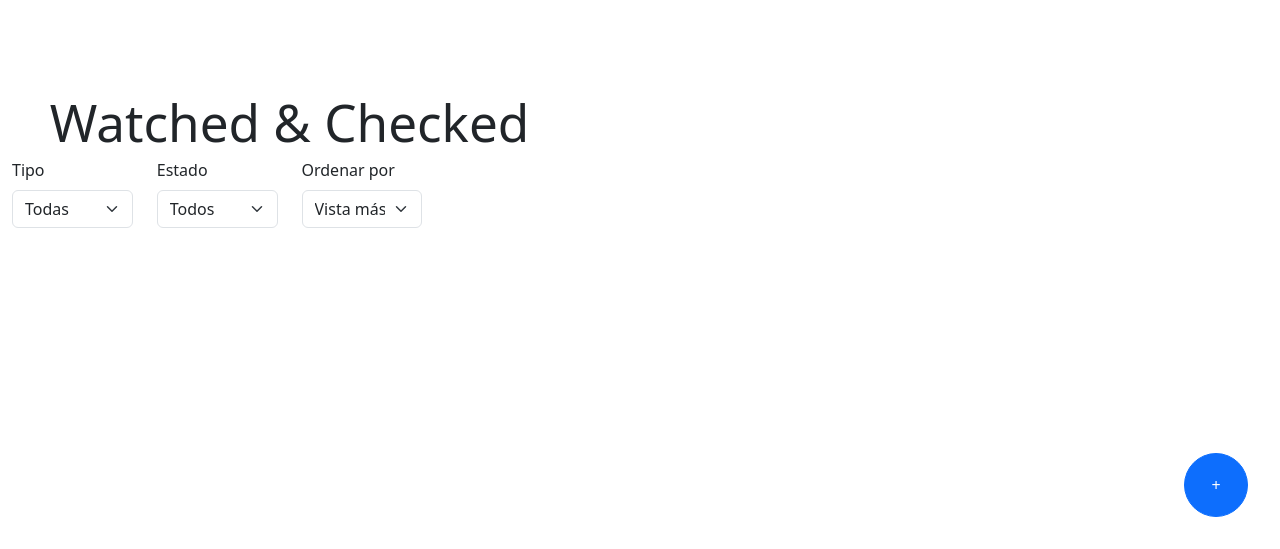
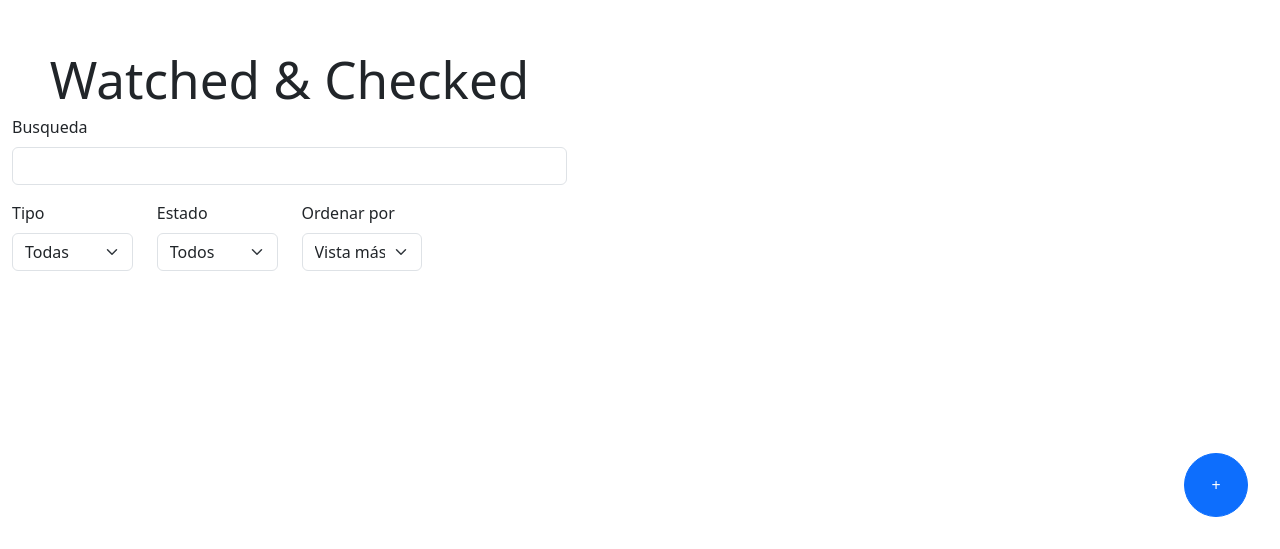
Before and after one commit to Dani-Poda/watched-checked, a React (Vite) app in the folder client/: page / in a window 1280 px wide. Shown: the part 251-800 px from the top of the page. Built offline with nearby package versions, Linux system fonts and the light colour scheme; no server answers.

Commit message:
busqueda por título

```diff
--- a/client/src/App.jsx
+++ b/client/src/App.jsx
@@ -16,6 +16,7 @@ function App() {
   const [filterType, setFilterType] = useState('');
   const [filterStatus, setFilterStatus] = useState('');
   const [sortBy, setSortBy] = useState('newest');
+  const [searchText, setSearchText] = useState('');
 
   const handleAdd = () => {
     setShowModal(true);
@@ -130,6 +131,11 @@ function App() {
       filtered.sort((a, b) => a.year_published -b.year_published);
     }
 
+    // Buscar por nombre
+    if (searchText && searchText !== '') {
+      filtered = filtered.filter(m => m.title.toLowerCase().includes(searchText.toLowerCase()));
+    }
+
     return filtered;
   }
 
@@ -146,7 +152,12 @@ function App() {
         genres={genres}
       />
 
-      <Filters onTypeChange={setFilterType} onStatusChange={setFilterStatus} onSortChange={setSortBy}/>
+      <Filters
+        onTypeChange={setFilterType}
+        onStatusChange={setFilterStatus}
+        onSortChange={setSortBy}
+        onSearchChange={setSearchText}
+      />
 
       <MovieGrid movies={getFilteredMovies()} onCardClick={handleCardClick}/>
 
--- a/client/src/components/Filters/Filters.jsx
+++ b/client/src/components/Filters/Filters.jsx
@@ -1,8 +1,17 @@
 import {Col, Form, Row} from 'react-bootstrap';
 
-export const Filters = ({onTypeChange, onStatusChange, onSortChange}) => {
+export const Filters = ({onTypeChange, onStatusChange, onSortChange, onSearchChange}) => {
   return (
     <>
+      <Form.Group className="mb-3">
+        <Form.Label>Busqueda</Form.Label>
+        <Form.Control
+          type='text'
+          onChange={(e)=> onSearchChange(e.target.value)}
+        >
+        </Form.Control>
+      </Form.Group>
+
       <Row className='mb-4'>
         <Col md={3}>
           <Form.Group>
```
